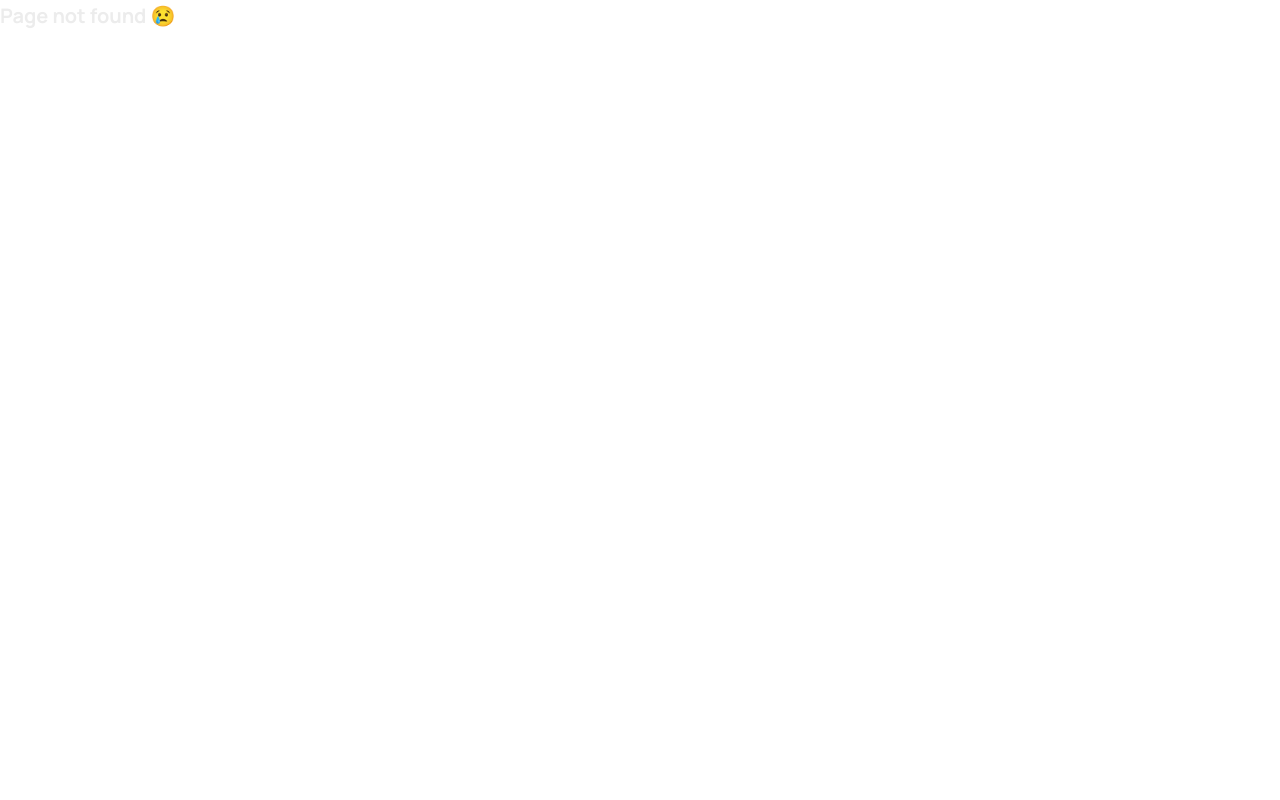
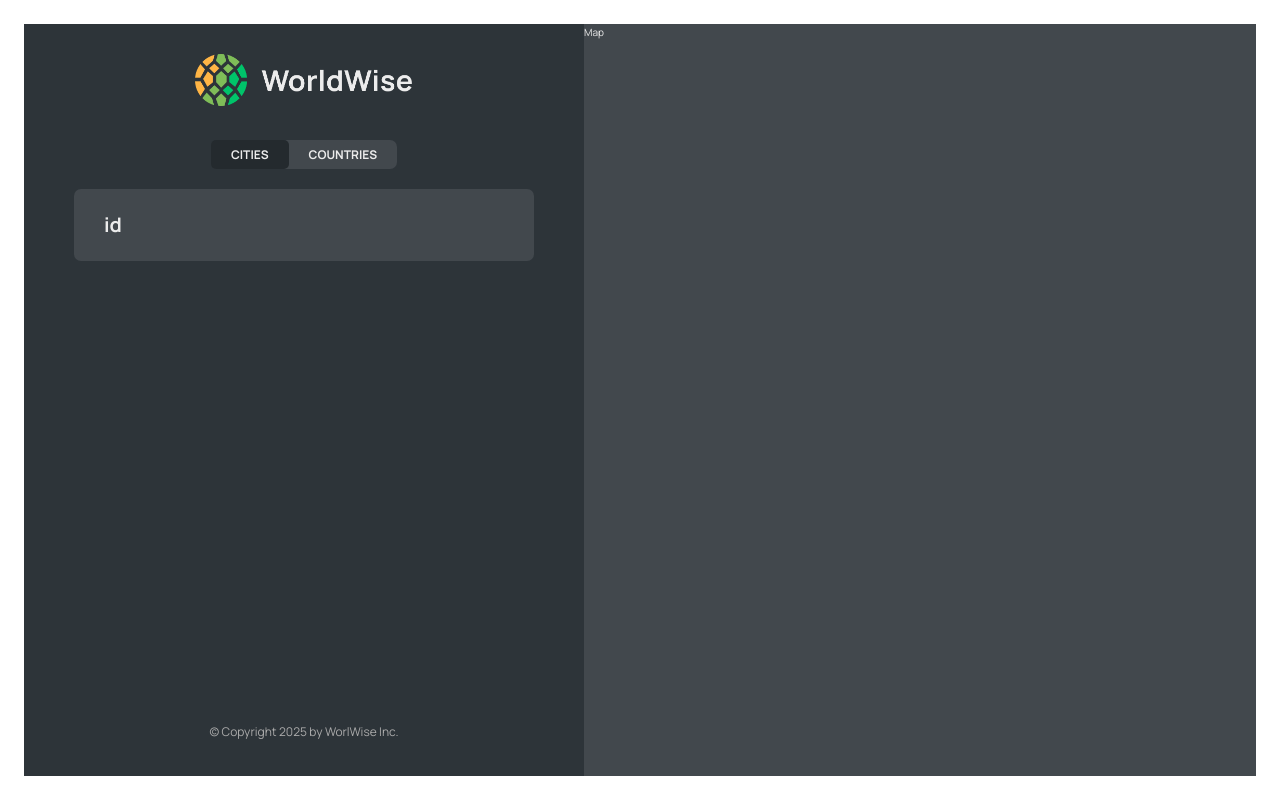
Before and after one commit to luther0929/WorldWise, a React (Vite) app: page /app/cities/17806751 in a window 1280 px wide. Before the commit this address had no page. Built offline with nearby package versions, Linux system fonts and the light colour scheme; data requests are answered from the project's data file.

Commit message:
feat(route): add city URL parameters

```diff
--- a/src/App.jsx
+++ b/src/App.jsx
@@ -7,6 +7,7 @@ import Login from './pages/Login'
 import PageNotFound from './pages/PageNotFound'
 import AppLayout from './pages/AppLayout';
 import CityList from './components/CityList'
+import City from "./components/City";
 import CountryList from './components/CountryList';
 
 const BASE_URL = 'http://localhost:8000';
@@ -41,6 +42,7 @@ function App() {
         <Route path='app' element={<AppLayout />}>
           <Route index element={<CityList cities={cities} isLoading={isLoading} />} />
           <Route path='cities' element={<CityList cities={cities} isLoading={isLoading} />} />
+          <Route path='cities/:id' element={<City />} />
           <Route path='countries' element={<CountryList cities={cities} isLoading={isLoading}/>} />
           <Route path='form' element={<p>Form</p>} />
         </Route>
--- a/src/components/City.jsx
+++ b/src/components/City.jsx
@@ -1,4 +1,5 @@
 import styles from "./City.module.css";
+import { useParams } from "react-router-dom";
 
 const formatDate = (date) =>
   new Intl.DateTimeFormat("en", {
@@ -9,6 +10,8 @@ const formatDate = (date) =>
   }).format(new Date(date));
 
 function City() {
+  const id = useParams()
+
   // TEMP DATA
   const currentCity = {
     cityName: "Lisbon",
@@ -21,7 +24,8 @@ function City() {
 
   return (
     <div className={styles.city}>
-      <div className={styles.row}>
+      <h1>id</h1>
+      {/* <div className={styles.row}>
         <h6>City name</h6>
         <h3>
           <span>{emoji}</span> {cityName}
@@ -53,7 +57,7 @@ function City() {
 
       <div>
         <ButtonBack />
-      </div>
+      </div> */}
     </div>
   );
 }
--- a/src/components/City.module.css
+++ b/src/components/City.module.css
@@ -3,7 +3,7 @@
   max-height: 70%;
   background-color: var(--color-dark--2);
   border-radius: 7px;
-  overflow: scroll;
+  overflow: auto;
 
   width: 100%;
   display: flex;
--- a/src/components/CityItem.jsx
+++ b/src/components/CityItem.jsx
@@ -1,3 +1,4 @@
+import { Link } from 'react-router-dom';
 import styles from './CityItem.module.css';
 
 const formatDate = (date) =>
@@ -8,14 +9,16 @@ const formatDate = (date) =>
   }).format(new Date(date));
 
 function CityItem({ city }) {
-    const {cityName, emoji, date} = city;
+    const {cityName, emoji, date, id} = city;
 
     return (
-        <li className={styles.cityItem}>
-            <span className={styles.emoji}>{emoji}</span>
-            <h3 className={styles.name}>{cityName}</h3>
-            <time className={styles.date}>{formatDate(date)}</time>
-            <button className={styles.deleteBtn}>&times;</button>
+        <li>
+            <Link className={styles.cityItem} to={`${id}`}>
+              <span className={styles.emoji}>{emoji}</span>
+              <h3 className={styles.name}>{cityName}</h3>
+              <time className={styles.date}>{formatDate(date)}</time>
+              <button className={styles.deleteBtn}>&times;</button>
+            </Link>
         </li>
     );
 }
```
